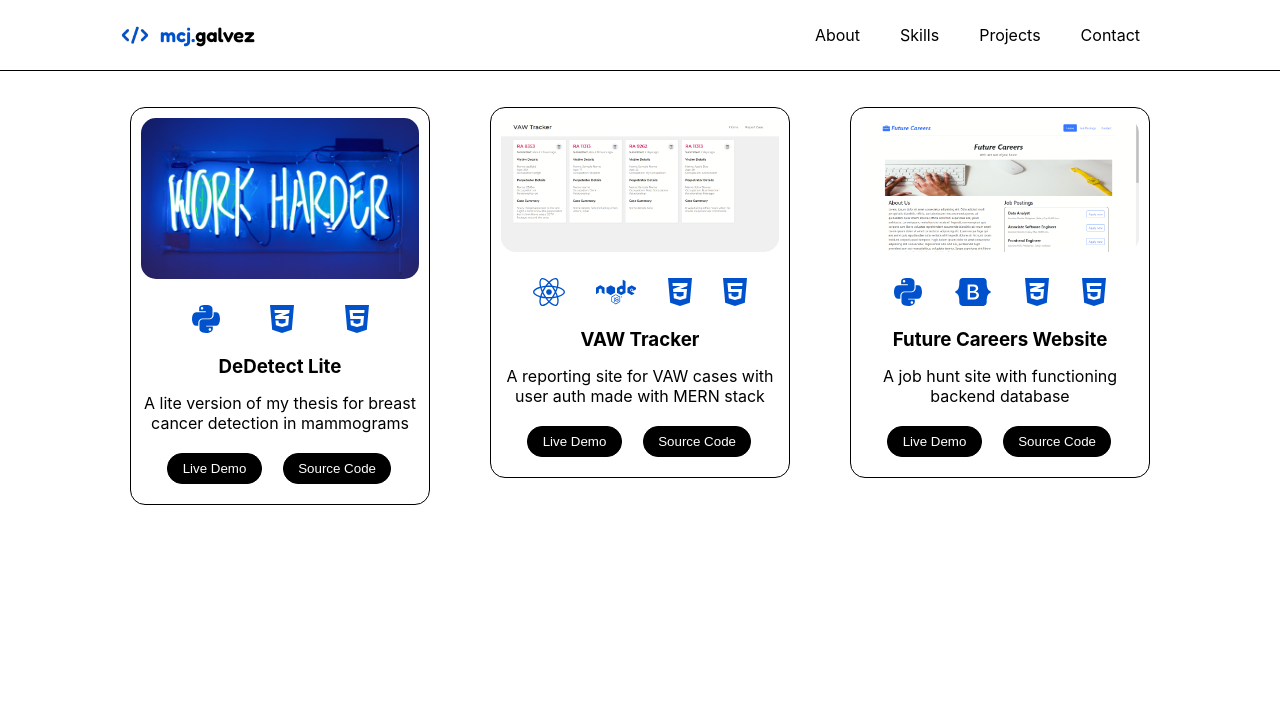
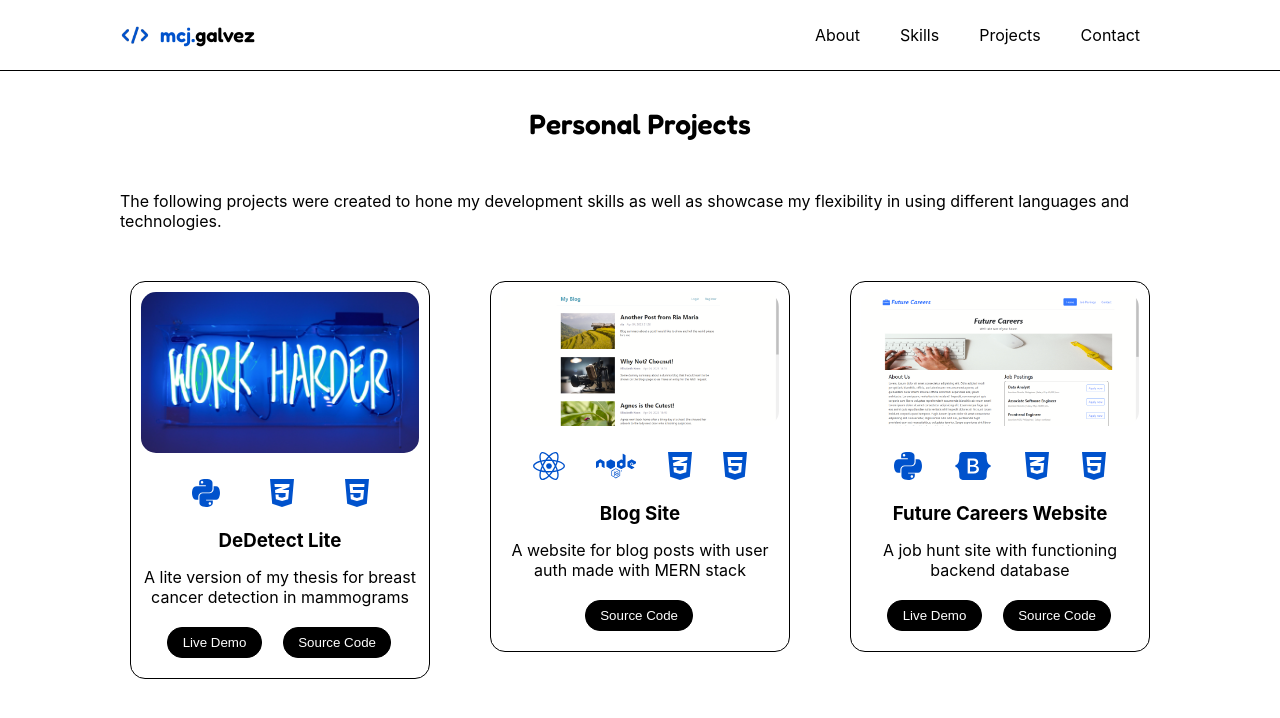
Before and after one commit to galvez-mcj/react-portfolio, a React (Vite) app: page /projects in a window 1280 px wide. Shown: the top 718 px of the page. Built offline with nearby package versions, Linux system fonts and the light colour scheme.

Commit message:
modified projects page

```diff
--- a/src/components/Projects.jsx
+++ b/src/components/Projects.jsx
@@ -1,7 +1,7 @@
 import "./Projects.css"
 import projImg from "../assets/project-img.jpg"
 import futureImg from "../assets/future-careers.png"
-import trackerImg from "../assets/vaw-tracker.png"
+import blogImg from "../assets/blog-site.png"
 
 import { FontAwesomeIcon } from '@fortawesome/react-fontawesome'
 import {
@@ -18,6 +18,8 @@ const Projects = () => {
     return (
         <div className="projects-page">
             <div className="projects-content">
+                <h2 className="display-font">Personal Projects</h2>
+                <p>The following projects were created to hone my development skills as well as showcase my flexibility in using different languages and technologies.</p>
                 <div className="projects-card">
                     <img className="project-img" src={projImg} alt="" />
                     <div className="technology-stack">
@@ -43,26 +45,26 @@ const Projects = () => {
                     </div>
                 </div>
                 <div className="projects-card">
-                    <img className="project-img" src={trackerImg} alt="" />
+                    <img className="project-img" src={blogImg} alt="" />
                     <div className="technology-stack">
                         <div><FontAwesomeIcon icon={faReact} color="#0052cc" size="2x"/></div>
                         <div><FontAwesomeIcon icon={faNode} color="#0052cc" size="2x"/></div>
                         <div><FontAwesomeIcon icon={faCss3Alt} color="#0052cc" size="2x"/></div>
                         <div><FontAwesomeIcon icon={faHtml5} color="#0052cc" size="2x"/></div>
                     </div>
-                    <h3>VAW Tracker</h3>
-                    <p>A reporting site for VAW cases with user auth made with MERN stack</p>
+                    <h3>Blog Site</h3>
+                    <p>A website for blog posts with user auth made with MERN stack</p>
                     <div className="project-location">
-                        <a
+{/*                         <a
                             target="_blank"
                             rel="noreferrer"
                             href="https://vaw-tracker.netlify.app/">
                             <button>Live Demo</button>
-                        </a>
+                        </a> */}
                         <a
                             target="_blank"
                             rel="noreferrer"
-                            href="https://github.com/galvez-mcj/mern-case-report">
+                            href="https://github.com/galvez-mcj/mern-blog">
                             <button>Source Code</button>
                         </a>
                     </div>
```
Also changed, not shown: src/assets/blog-site.png (added).
